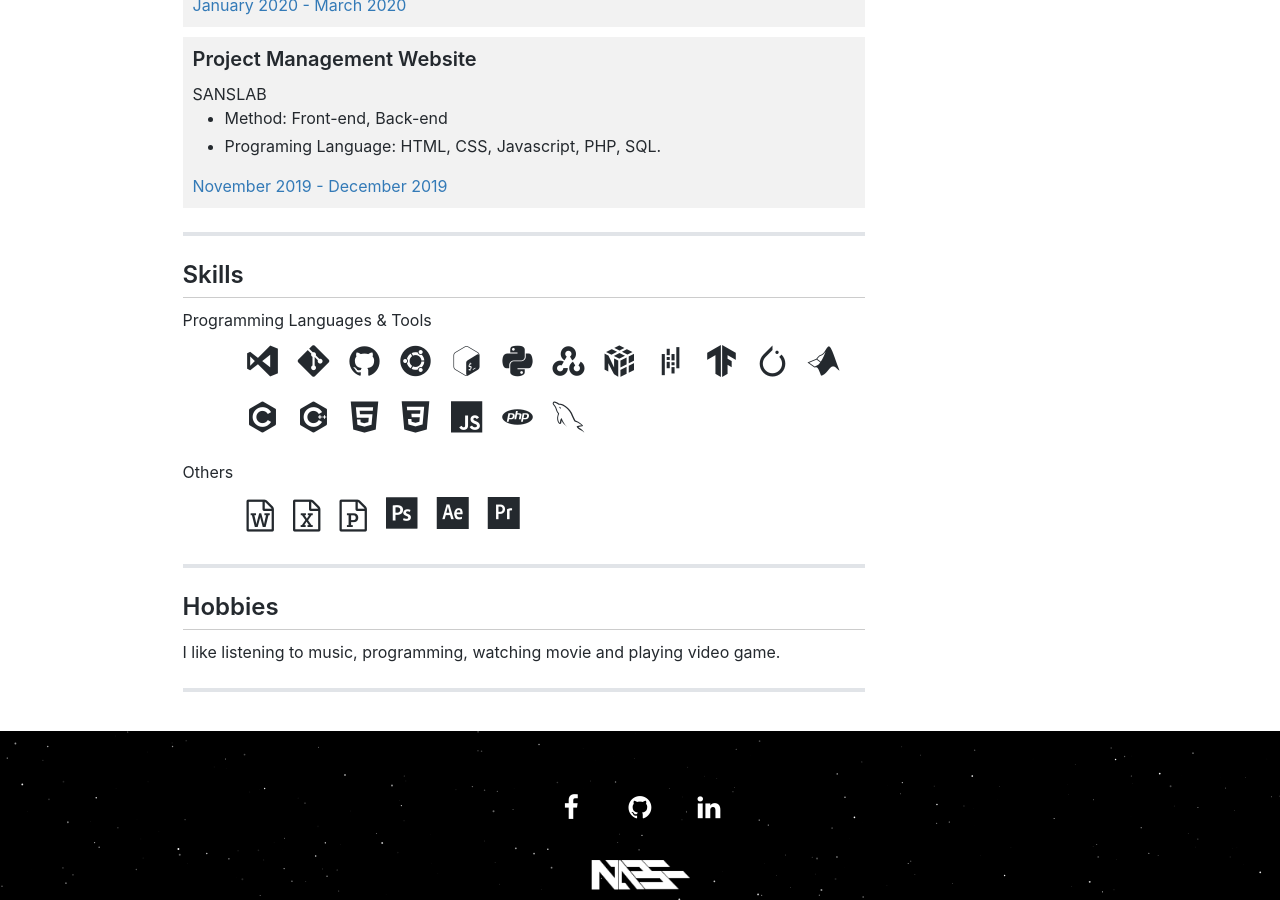
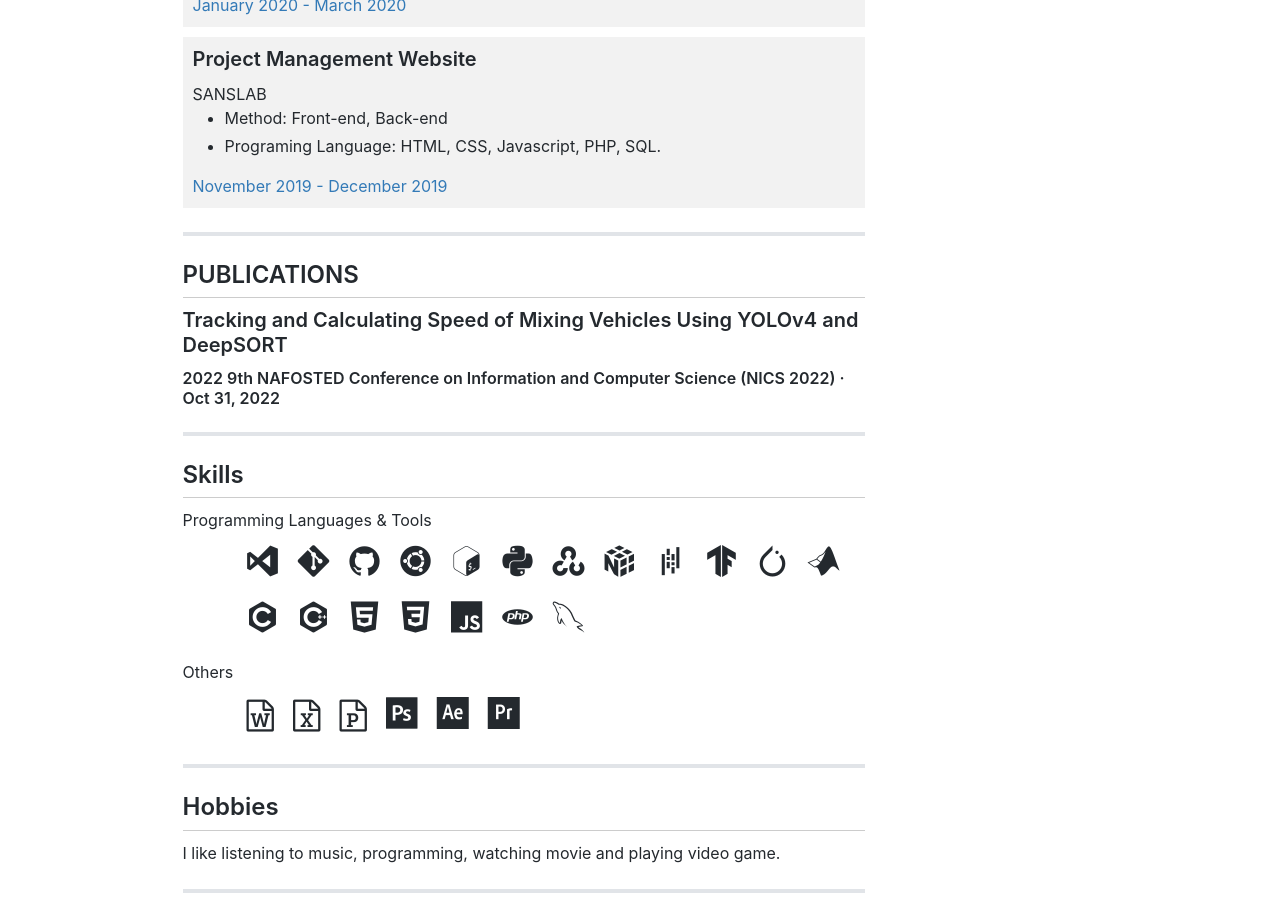
Before and after one commit to nab1010/nab1010.github.io, a Jekyll site: the page built from profile.html, in a window 1280 px wide and 900 px high, scrolled down 3210 px. Built offline with Jekyll 4.4.1, drawn with Linux system fonts in a browser that asks for light colours; nearby versions of some CDN libraries; comment, search, counter and statistics services are not loaded.

Commit message:
update Profile

```diff
--- a/profile.html
+++ b/profile.html
@@ -196,6 +196,14 @@ hidden: true
                 </div>
             </section>
             <hr class="m-0" />
+            <section class="resume-section" id="publications">
+                <div class="resume-section-content">
+                    <h2 class="mb-5">PUBLICATIONS</h2>
+                    <h3>Tracking and Calculating Speed of Mixing Vehicles Using YOLOv4 and DeepSORT</h3>
+                    <h4>2022 9th NAFOSTED Conference on Information and Computer Science (NICS 2022) · Oct 31, 2022</h4>
+                </div>
+            </section>
+            <hr class="m-0" />
             <section class="resume-section" id="skills">
                 <div class="resume-section-content">
                     <h2 class="mb-5">Skills</h2>
```
